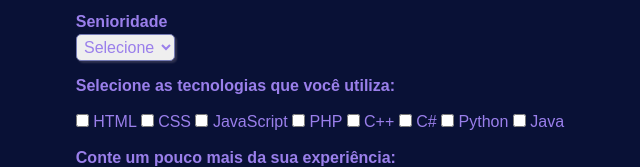
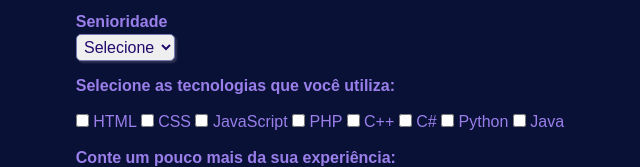
Before and after one commit to jabes-christian/Projetos-HTML-CSS-JavaScript, a plain HTML site: page formulário-DEVs/form-dev.html in a window 1280 px wide. Shown: the part 423-590 px from the top of the page, 385-1025 px from the left. Drawn offline with Linux system fonts and the light colour scheme.

Commit message:
update DEVs

```diff
--- a/formulário-DEVs/form-dev.css
+++ b/formulário-DEVs/form-dev.css
@@ -36,7 +36,7 @@ body{
 input, select, textarea, button {
     font-family: sans-serif;
     font-size: 1em;
-    color: #9a7feb;
+    color: #230b6d;
     border-radius: 5px;
 }
 
```
